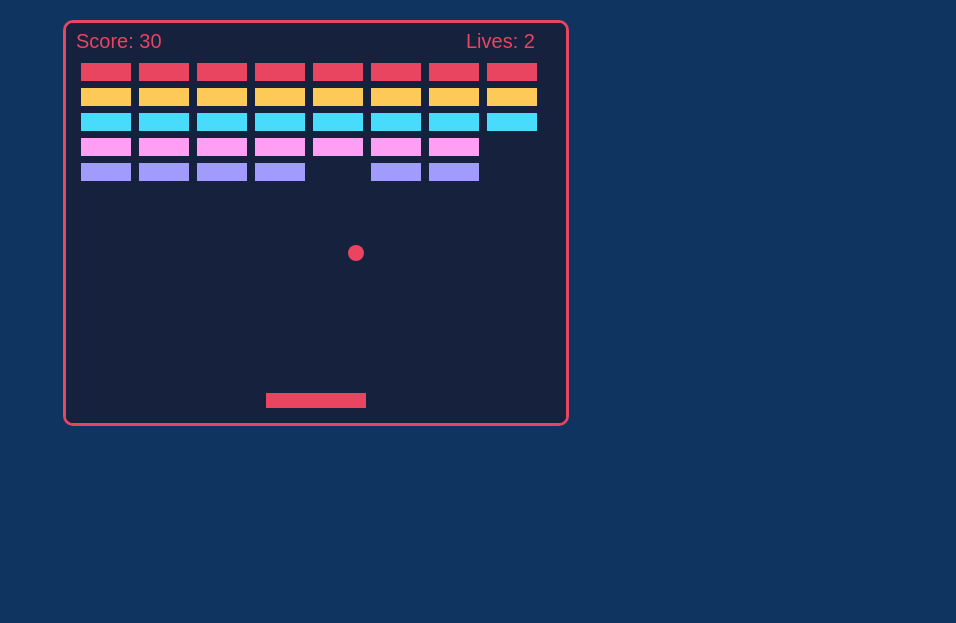
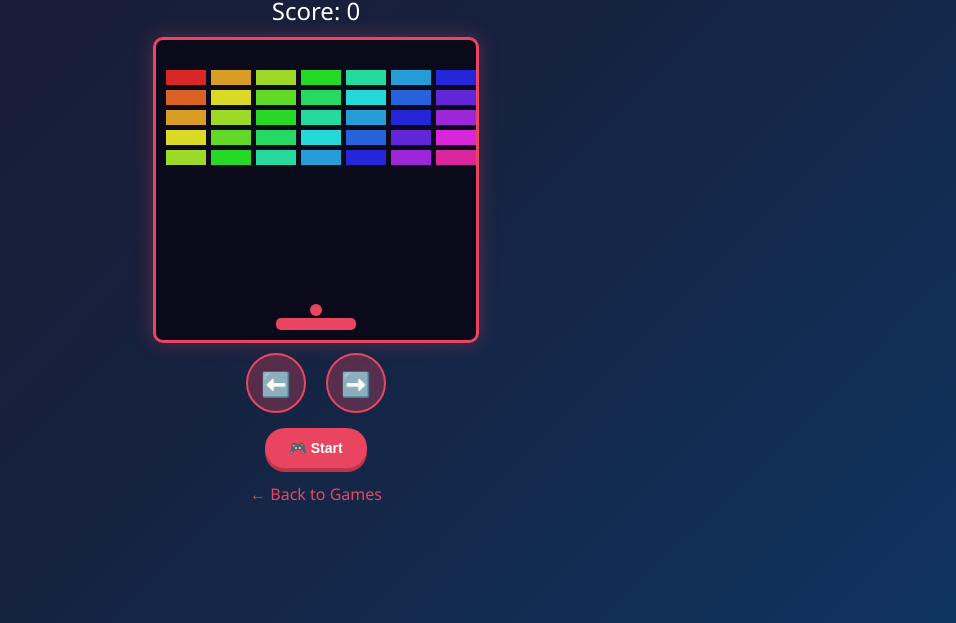
Before and after one commit to ChrisBeast67/percy-website, a plain HTML site: page games/breakout.html in a window 1280 px wide. Shown: the part 177-800 px from the top of the page, without its empty margins (324-1280 px from the left). Drawn offline with Linux system fonts and the light colour scheme.

Commit message:
Improved Breakout

```diff
--- a/games/breakout.html
+++ b/games/breakout.html
@@ -1,129 +1,283 @@
 <!DOCTYPE html>
-<html>
+<html lang="en">
 <head>
-    <title>Breakout</title>
+    <meta charset="UTF-8">
+    <meta name="viewport" content="width=device-width, initial-scale=1.0, maximum-scale=1.0, user-scalable=no">
+    <title>Breakout - Percy's World</title>
     <style>
+        * {
+            margin: 0;
+            padding: 0;
+            box-sizing: border-box;
+            -webkit-tap-highlight-color: transparent;
+        }
+
         body {
-            background: #0f3460;
+            font-family: 'Segoe UI', Arial, sans-serif;
+            background: linear-gradient(135deg, #1a1a2e 0%, #16213e 50%, #0f3460 100%);
+            min-height: 100vh;
             display: flex;
+            flex-direction: column;
+            align-items: center;
             justify-content: center;
-            align-items: center;
-            height: 100vh;
-            margin: 0;
-            font-family: Arial, sans-serif;
+            padding: 10px;
+            touch-action: none;
+            user-select: none;
+        }
+
+        h1 {
+            color: #e94560;
+            margin-bottom: 10px;
+        }
+
+        .score {
+            font-size: 24px;
             color: white;
+            margin-bottom: 10px;
         }
+
         canvas {
             border: 3px solid #e94560;
             border-radius: 10px;
-            background: #16213e;
+            background: #0a0a1a;
+            box-shadow: 0 0 20px rgba(233, 69, 96, 0.3);
+        }
+
+        .controls {
+            margin-top: 15px;
+            display: flex;
+            gap: 10px;
+        }
+
+        .btn {
+            background: #e94560;
+            color: white;
+            border: none;
+            padding: 12px 24px;
+            font-size: 14px;
+            font-weight: bold;
+            border-radius: 25px;
+            cursor: pointer;
+            box-shadow: 0 4px 0 #b8354a;
+        }
+
+        .btn:active {
+            transform: translateY(3px);
+            box-shadow: 0 1px 0 #b8354a;
+        }
+
+        .touch-area {
+            display: flex;
+            gap: 20px;
+            margin-top: 10px;
+        }
+
+        .touch-btn {
+            width: 60px;
+            height: 60px;
+            background: rgba(233, 69, 96, 0.3);
+            border: 2px solid #e94560;
+            border-radius: 50%;
+            color: white;
+            font-size: 24px;
+            display: flex;
+            align-items: center;
+            justify-content: center;
+        }
+
+        .touch-btn:active {
+            background: #e94560;
+        }
+
+        a {
+            color: #e94560;
+            margin-top: 15px;
+            text-decoration: none;
         }
     </style>
 </head>
 <body>
-    <canvas id="game" width="500" height="400"></canvas>
+    <h1>🧱 Breakout</h1>
+
+    <div class="score">Score: <span id="score">0</span></div>
+
+    <canvas id="game" width="320" height="300"></canvas>
+
+    <div class="touch-area">
+        <div class="touch-btn" id="leftBtn">⬅️</div>
+        <div class="touch-btn" id="rightBtn">➡️</div>
+    </div>
+
+    <div class="controls">
+        <button class="btn" id="startBtn">🎮 Start</button>
+    </div>
+
+    <a href="games.html">← Back to Games</a>
+
     <script>
-        const c = document.getElementById('game');
-        const ctx = c.getContext('2d');
+        const canvas = document.getElementById('game');
+        const ctx = canvas.getContext('2d');
+
+        const paddleWidth = 80;
+        const paddleHeight = 12;
+        const ballRadius = 6;
+        const brickRowCount = 5;
+        const brickColumnCount = 7;
+
+        let paddleX = (canvas.width - paddleWidth) / 2;
+        let x = canvas.width / 2;
+        let y = canvas.height - 30;
+        let dx = 3;
+        let dy = -3;
         let score = 0;
-        let lives = 3;
+        let gameLoop = null;
+        let isRunning = false;
 
-        let paddle = {x: 200, y: 370, w: 100, h: 15};
-        let ball = {x: 250, y: 350, vx: 4, vy: -4, r: 8};
-        let bricks = [];
-
-        const colors = ['#e94560', '#feca57', '#48dbfb', '#ff9ff3', '#a29bfe'];
-
-        for(let row=0; row<5; row++) {
-            for(let col=0; col<8; col++) {
-                bricks.push({
-                    x: col*58 + 15,
-                    y: row*25 + 40,
-                    w: 50,
-                    h: 18,
-                    c: colors[row],
-                    active: true
-                });
+        const bricks = [];
+        for (let c = 0; c < brickColumnCount; c++) {
+            bricks[c] = [];
+            for (let r = 0; r < brickRowCount; r++) {
+                bricks[c][r] = { x: 0, y: 0, status: 1 };
             }
         }
 
-        document.addEventListener('keydown', e => {
-            if(e.key==='ArrowLeft' && paddle.x > 0) paddle.x -= 20;
-            if(e.key==='ArrowRight' && paddle.x < 400) paddle.x += 20;
-        });
+        const brickWidth = 40;
+        const brickHeight = 15;
+        const brickPadding = 5;
+        const brickOffsetTop = 30;
+        const brickOffsetLeft = 10;
 
-        c.addEventListener('mousemove', e => {
-            let r = c.getBoundingClientRect();
-            paddle.x = e.clientX - r.left - paddle.w/2;
-        });
+        function drawBall() {
+            ctx.beginPath();
+            ctx.arc(x, y, ballRadius, 0, Math.PI * 2);
+            ctx.fillStyle = '#e94560';
+            ctx.fill();
+            ctx.closePath();
+        }
 
-        function update() {
-            ball.x += ball.vx;
-            ball.y += ball.vy;
+        function drawPaddle() {
+            ctx.beginPath();
+            ctx.roundRect(paddleX, canvas.height - paddleHeight - 10, paddleWidth, paddleHeight, 5);
+            ctx.fillStyle = '#e94560';
+            ctx.fill();
+            ctx.closePath();
+        }
 
-            if(ball.x < 0 || ball.x > 500) ball.vx *= -1;
-            if(ball.y < 0) ball.vy *= -1;
-
-            if(ball.y > 370 && ball.y < 385) {
-                if(ball.x > paddle.x && ball.x < paddle.x + paddle.w) {
-                    ball.vy = -Math.abs(ball.vy);
-                    ball.vx += (ball.x - (paddle.x + paddle.w/2)) * 0.1;
+        function drawBricks() {
+            for (let c = 0; c < brickColumnCount; c++) {
+                for (let r = 0; r < brickRowCount; r++) {
+                    if (bricks[c][r].status === 1) {
+                        const brickX = c * (brickWidth + brickPadding) + brickOffsetLeft;
+                        const brickY = r * (brickHeight + brickPadding) + brickOffsetTop;
+                        bricks[c][r].x = brickX;
+                        bricks[c][r].y = brickY;
+                        ctx.beginPath();
+                        ctx.rect(brickX, brickY, brickWidth, brickHeight);
+                        ctx.fillStyle = `hsl(${c * 40 + r * 20}, 70%, 50%)`;
+                        ctx.fill();
+                        ctx.closePath();
+                    }
                 }
             }
+        }
 
-            if(ball.y > 400) {
-                lives--;
-                if(lives === 0) {
-                    alert('Game Over! Score: ' + score);
-                    location.reload();
+        function collisionDetection() {
+            for (let c = 0; c < brickColumnCount; c++) {
+                for (let r = 0; r < brickRowCount; r++) {
+                    const b = bricks[c][r];
+                    if (b.status === 1) {
+                        if (x > b.x && x < b.x + brickWidth && y > b.y && y < b.y + brickHeight) {
+                            dy = -dy;
+                            b.status = 0;
+                            score++;
+                            document.getElementById('score').textContent = score;
+
+                            if (score === brickRowCount * brickColumnCount) {
+                                alert('YOU WIN! Score: ' + score);
+                                resetGame();
+                            }
+                        }
+                    }
                 }
-                ball.x = 250; ball.y = 350;
-                ball.vx = 4; ball.vy = -4;
-            }
-
-            bricks.forEach(b => {
-                if(b.active && ball.x > b.x && ball.x < b.x + b.w && ball.y > b.y && ball.y < b.y + b.h) {
-                    b.active = false;
-                    ball.vy *= -1;
-                    score += 10;
-                }
-            });
-
-            if(bricks.every(b => !b.active)) {
-                alert('You Win! Score: ' + score);
-                location.reload();
             }
         }
 
         function draw() {
-            ctx.fillStyle = '#16213e';
-            ctx.fillRect(0,0,500,400);
+            ctx.clearRect(0, 0, canvas.width, canvas.height);
+            drawBricks();
+            drawBall();
+            drawPaddle();
+            collisionDetection();
 
-            bricks.forEach(b => {
-                if(b.active) {
-                    ctx.fillStyle = b.c;
-                    ctx.fillRect(b.x, b.y, b.w, b.h);
+            if (x + dx > canvas.width - ballRadius || x + dx < ballRadius) {
+                dx = -dx;
+            }
+            if (y + dy < ballRadius) {
+                dy = -dy;
+            } else if (y + dy > canvas.height - ballRadius - paddleHeight - 10) {
+                if (x > paddleX && x < paddleX + paddleWidth) {
+                    dy = -dy;
+                    dx = (x - (paddleX + paddleWidth / 2)) * 0.1;
+                } else if (y + dy > canvas.height - ballRadius) {
+                    alert('GAME OVER');
+                    resetGame();
+                    return;
                 }
-            });
+            }
 
-            ctx.fillStyle = '#e94560';
-            ctx.fillRect(paddle.x, paddle.y, paddle.w, paddle.h);
-
-            ctx.beginPath();
-            ctx.arc(ball.x, ball.y, ball.r, 0, Math.PI*2);
-            ctx.fill();
-
-            ctx.font = '20px Arial';
-            ctx.fillText('Score: ' + score, 10, 25);
-            ctx.fillText('Lives: ' + lives, 400, 25);
+            x += dx;
+            y += dy;
         }
 
-        function loop() {
-            update();
+        function resetGame() {
+            score = 0;
+            document.getElementById('score').textContent = score;
+            x = canvas.width / 2;
+            y = canvas.height - 30;
+            dx = 3;
+            dy = -3;
+            paddleX = (canvas.width - paddleWidth) / 2;
+
+            for (let c = 0; c < brickColumnCount; c++) {
+                for (let r = 0; r < brickRowCount; r++) {
+                    bricks[c][r].status = 1;
+                }
+            }
+
+            if (isRunning) {
+                clearInterval(gameLoop);
+                isRunning = false;
+                document.getElementById('startBtn').textContent = '🎮 Start';
+            }
+
             draw();
-            requestAnimationFrame(loop);
         }
-        loop();
+
+        function startGame() {
+            if (isRunning) return;
+            isRunning = true;
+            document.getElementById('startBtn').textContent = '🎮 Running...';
+            gameLoop = setInterval(draw, 1000 / 60);
+        }
+
+        function movePaddle(dir) {
+            if (dir === 'left' && paddleX > 0) paddleX -= 20;
+            if (dir === 'right' && paddleX < canvas.width - paddleWidth) paddleX += 20;
+        }
+
+        // Controls
+        document.addEventListener('keydown', (e) => {
+            if (e.keyCode === 37) movePaddle('left');
+            if (e.keyCode === 39) movePaddle('right');
+        });
+
+        document.getElementById('leftBtn').addEventListener('touchstart', (e) => { e.preventDefault(); movePaddle('left'); });
+        document.getElementById('rightBtn').addEventListener('touchstart', (e) => { e.preventDefault(); movePaddle('right'); });
+        document.getElementById('leftBtn').addEventListener('click', () => movePaddle('left'));
+        document.getElementById('rightBtn').addEventListener('click', () => movePaddle('right'));
+        document.getElementById('startBtn').addEventListener('click', startGame);
+
+        draw();
     </script>
 </body>
 </html>
```
